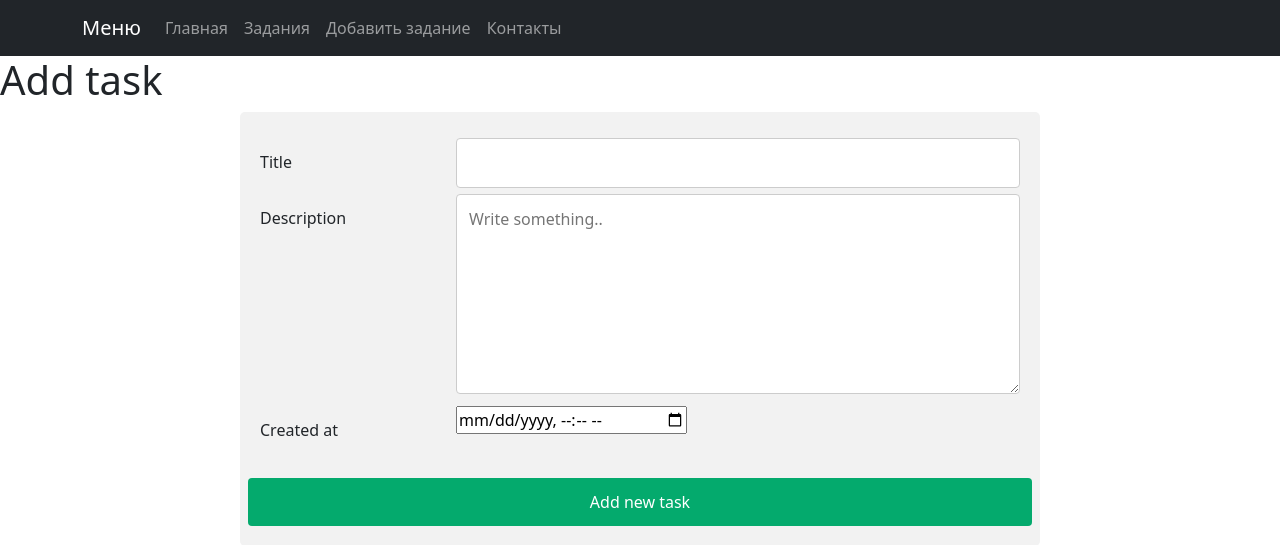
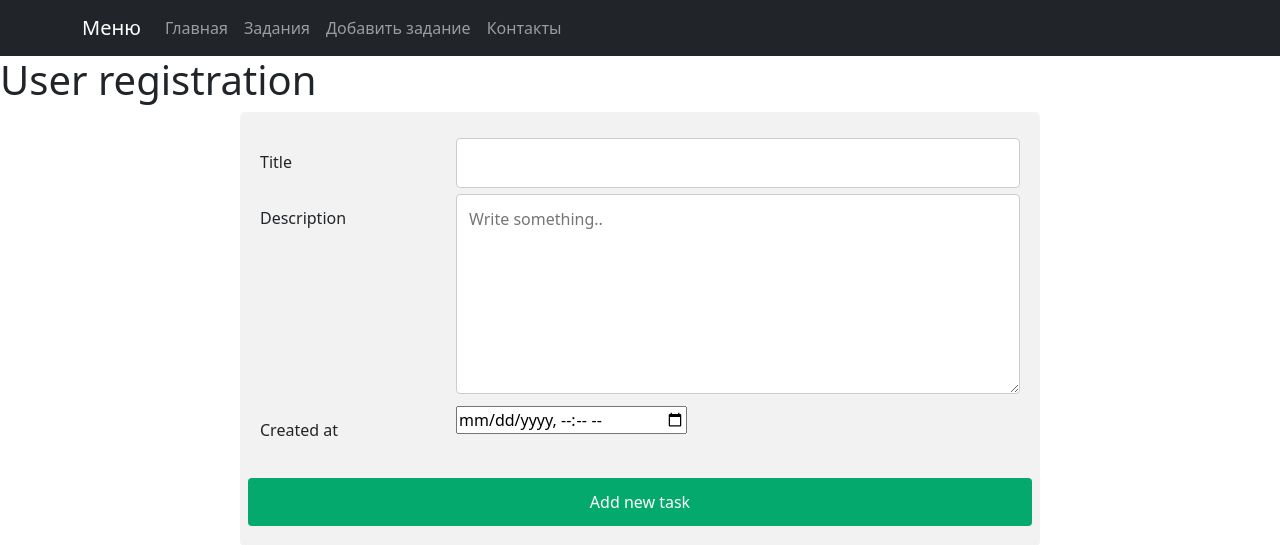
Before and after one commit to Jackcubbi/cigniter.test, a CodeIgniter 4 app: template app/Views/Signup/new.php in a window 1280 px wide. Shown: the top 545 px of the page. Run offline with PHP 8.4 and a stand-in for CodeIgniter, Linux system fonts and the light colour scheme; the template is opened without the code that fills it, so the values that code supplies are empty; some libraries are stand-ins or nearby versions.

Commit message:
edit: new file

```diff
--- a/app/Controllers/Signup.php
+++ b/app/Controllers/Signup.php
@@ -8,6 +8,8 @@ class Signup extends BaseController
 {
   public function new(): string
   {
-    return view('Signup/new');
+    return view('Signup/new', [
+      'title'  =>   'Страница регистрации пользователей'
+    ]);
   }
 }
--- a/app/Views/Signup/new.php
+++ b/app/Views/Signup/new.php
@@ -3,7 +3,8 @@
 <?= $this->section("title") ?>Add new task><?= $this->endSection() ?>
 
 <?= $this->section("content") ?>
-<h1>Add task</h1>
+
+<h1>User registration</h1>
 
 <?php if (session()->has('errors')): ?>
 
```
Also changed, not shown: 1 other file.
